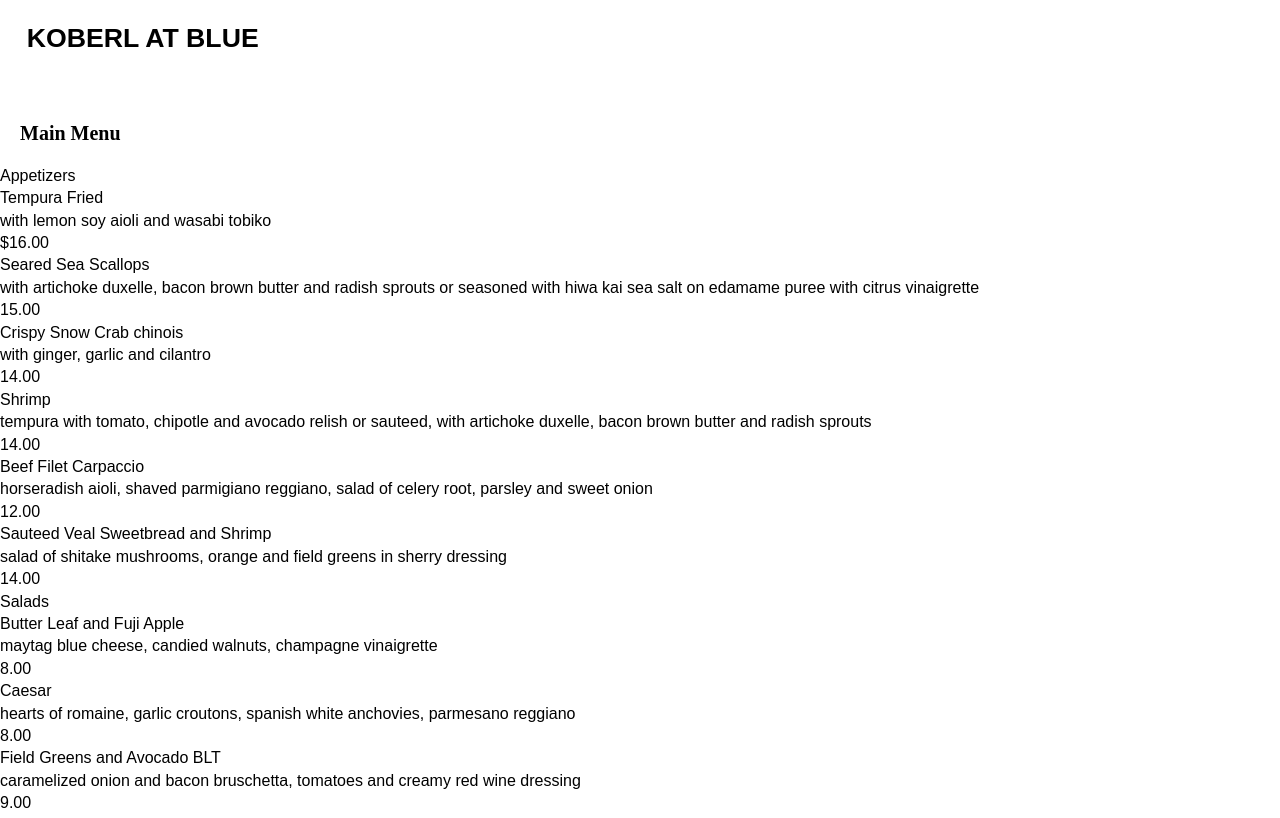
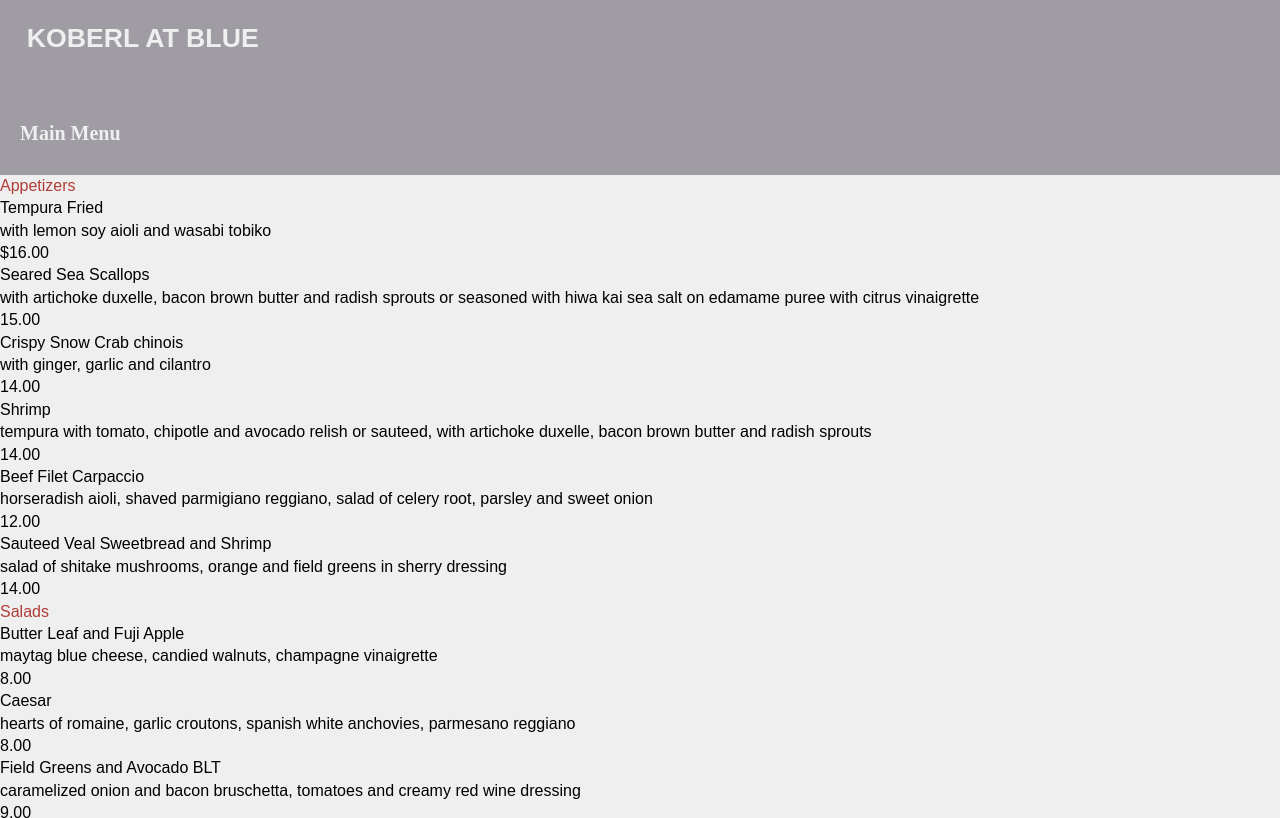
Before and after one commit to krober42/krober42.github.io, a plain HTML site: page grc338/restaurantmenu/index.html in a window 1280 px wide. Shown: the top 818 px of the page. Drawn offline with Linux system fonts and the light colour scheme.

Commit message:
Add files via upload
rgb

```diff
--- a/grc338/restaurantmenu/style.css
+++ b/grc338/restaurantmenu/style.css
@@ -8,15 +8,15 @@ img {
 }
 
 body {
-	background-color:239,239,239; /* Not totally white. */
-	color: 1,1,1;  /* Not totally black. */
+	background-color:rgb(239,239,239); /* Not totally white. */
+	color: rgb(1,1,1);  /* Not totally black. */
 	line-height: 140%; 	/* A little extra leading. */
 	font-family: sans-serif;
 }
 
 h1 {
-	background-color: 160,156,164;
-	color:239,239,239; /* Same as body background. */
+	background-color: rgb(160,156,164);
+	color:rgb(239,239,239); /* Same as body background. */
 	font-size: 20pt;
 	padding: 1em 1em 2em; /* You want three values. */
 	font-weight: bold;
@@ -25,10 +25,10 @@ h1 {
 
 
 h2 {
-	background-color: 160,156,164;
-	color: 239,239,239;
+	background-color: rgb(160,156,164);
+	color: rgb(239,239,239);
 	font-size: 15pt;
-	padding: 1em 1em 1em;
+	padding: 1em 1em 1.5em;
 	font-family: serif;
 	font-weight: bold;
 }
@@ -37,7 +37,7 @@ h3 {
 	margin: ____ ____ ____; /*Three values again. You got the idea.*/
 	padding-top: _______;
 	font-size: _______;
-	color: 176,61,54;
+	color: rgb(176,61,54);
 	font-weight: _______;
 	text-transform: _______;
 	letter-spacing: ____; /*Just an extra tracking for bold uppercase letters. Try 0.1em */
```
